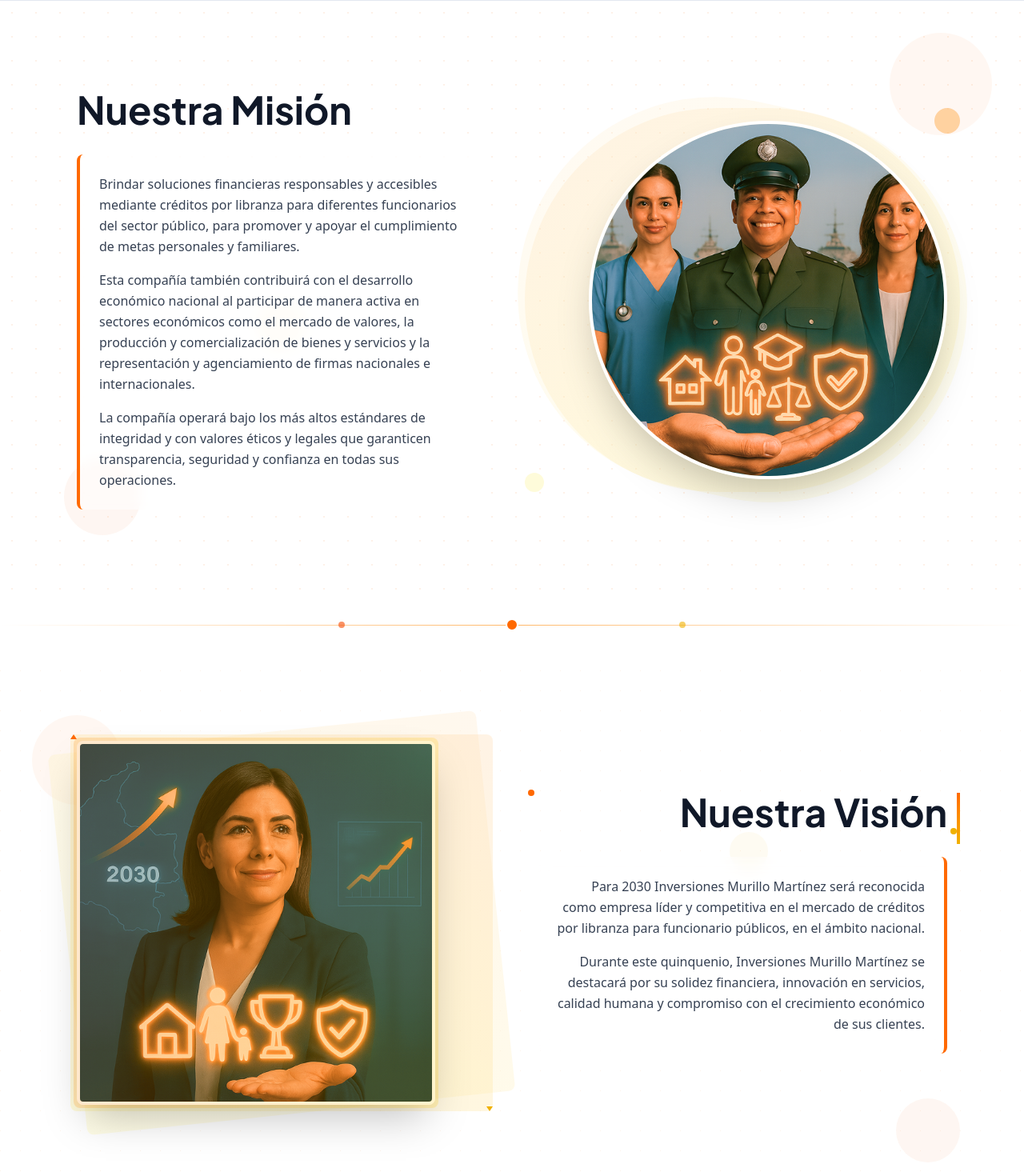
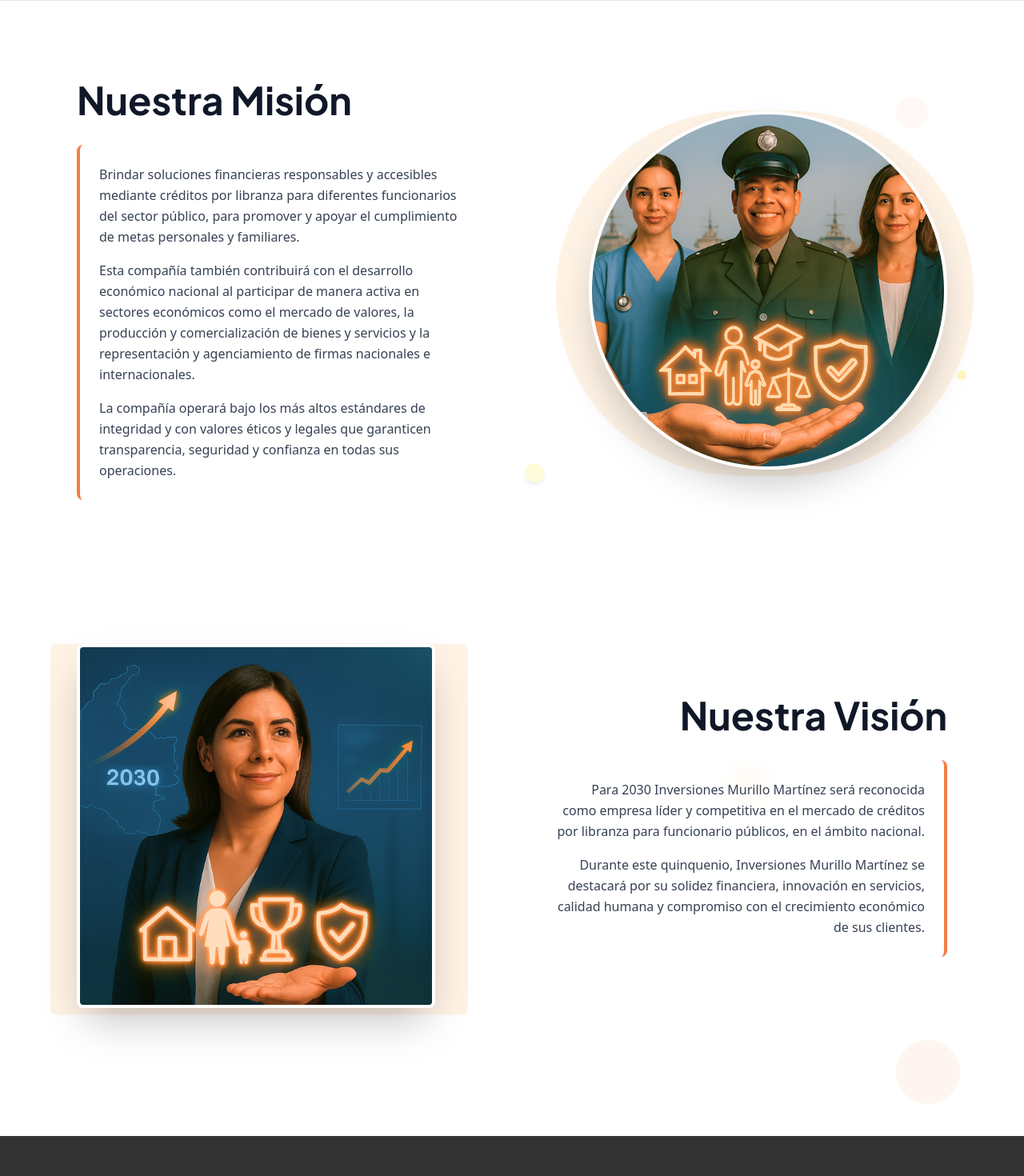
Before and after one commit to OliverVlz/sistema-creditos.client, a React (Vite) app: page /about in a window 1280 px wide. Shown: the part 80-1550 px from the top of the page at 80% size. Built offline with nearby package versions, Linux system fonts and the light colour scheme.

Commit message:
mision-vision, sobre nostros section

```diff
--- a/src/modules/landing/pages/AboutPage/components/MissionVision.tsx
+++ b/src/modules/landing/pages/AboutPage/components/MissionVision.tsx
@@ -4,33 +4,24 @@
 export default function MissionVision() {
   return (
     <>
-      {/* Sección Misión */}
-      <section className="w-full bg-white py-20 md:py-28 relative overflow-hidden">
-        {/* Elementos decorativos de fondo */}
-        <div className="absolute inset-0 opacity-5">
-          <div className="absolute top-10 right-10 w-32 h-32 bg-orange-500 rounded-full"></div>
-          <div className="absolute bottom-20 left-20 w-24 h-24 bg-orange-600 rounded-full"></div>
-          <div className="absolute top-1/2 left-1/4 w-16 h-16 bg-yellow-500 rounded-full"></div>
-        </div>
-
-        {/* Patrón de puntos sutil */}
-        <div className="absolute inset-0 opacity-10">
-          <div className="absolute inset-0" style={{
-            backgroundImage: 'radial-gradient(circle, #f97316 1px, transparent 1px)',
-            backgroundSize: '30px 30px'
-          }}></div>
+      {/* ==================== SECCIÓN MISIÓN ==================== */}
+      <section className="w-full bg-white py-20 md:py-25 relative overflow-hidden">
+        {/* === ELEMENTOS DECORATIVOS DE FONDO === */}
+        <div className="absolute inset-0 opacity-4">
+          {/* Círculo principal grande */}
+          <div className="absolute top-30 right-30 w-10 h-10 bg-orange-500 rounded-full shadow-lg"></div>
+          {/* Círculo pequeño acento */}
         </div>
 
         <div className="mx-auto max-w-6xl px-4 sm:px-6 lg:px-8 relative z-10">
           <div className="grid grid-cols-1 lg:grid-cols-2 gap-12 lg:gap-16 items-center">
-            {/* Texto Misión - Izquierda */}
-            <div className="text-center lg:text-left relative">
-
-              <h3 className="font-plus-jakarta text-2xl md:text-5xl font-bold text-gray-900 mb-8 relative">
+            {/* === TEXTO MISIÓN - IZQUIERDA === */}
+            <div className="text-center lg:text-left">
+              <h3 className="font-plus-jakarta text-2xl md:text-5xl font-bold text-gray-900 mb-8">
                 Nuestra Misión
               </h3>
 
-              <div className="text-base md:text-base text-gray-700 leading-relaxed space-y-4 bg-white/50 backdrop-blur-sm p-6 rounded-lg border-l-4 border-orange-500">
+              <div className="text-base md:text-base text-gray-700 leading-relaxed space-y-4 bg-white/50 backdrop-blur-sm p-6 rounded-lg border-l-4 border-[#F07F44]">
                 <p>
                   Brindar soluciones financieras responsables y accesibles mediante créditos por libranza para diferentes funcionarios del sector público, para promover y apoyar el cumplimiento de metas personales y familiares.
                 </p>
@@ -45,90 +36,60 @@
 
             {/* Imagen Misión - Derecha */}
             <div className="flex justify-center lg:justify-end relative">
-              {/* Fondo decorativo detrás de la imagen */}
-              <div className="absolute inset-0 bg-gradient-to-br from-orange-100 to-yellow-100 rounded-full transform rotate-12 scale-110 opacity-30"></div>
-              <div className="absolute -inset-4 bg-gradient-to-br from-orange-200 to-yellow-200 rounded-full opacity-20"></div>
+              {/* === ELEMENTOS DECORATIVOS FLOTANTES === */}
+              <div className="absolute -bottom-4 -left-4 w-6 h-6 bg-yellow-100 rounded-full opacity-60 shadow-md"></div>
+              <div className="absolute bottom-1/4 -right-6 w-3 h-3 bg-yellow-200 rounded-full opacity-50"></div>
 
-              {/* Círculos decorativos */}
-              <div className="absolute -top-4 -right-4 w-8 h-8 bg-orange-300 rounded-full opacity-60"></div>
-              <div className="absolute -bottom-4 -left-4 w-6 h-6 bg-yellow-100 rounded-full opacity-60"></div>
+              {/* === Sombra sutil naranja === */}
+              <div className="absolute inset-0 bg-orange-400/20 rounded-full transform translate-x-7 translate-y-1 scale-102 opacity-50"></div>
 
-              <div className="relative z-10 transform hover:scale-105 transition-transform duration-300">
+              {/* === Imagen principal === */}
+              <div className="transform hover:scale-105 transition-transform duration-300 relative z-10">
                 <img
                   src={misionImage}
                   alt="Nuestra Misión"
                   className="w-full max-w-md h-auto rounded-full shadow-2xl border-4 border-white"
                 />
-                {/* Efecto de brillo */}
-                <div className="absolute inset-0 rounded-full bg-gradient-to-tr from-transparent via-white/20 to-transparent opacity-0 hover:opacity-100 transition-opacity duration-300"></div>
               </div>
             </div>
           </div>
         </div>
       </section>
 
-      {/* Separador decorativo */}
-      <div className="w-full h-px bg-gradient-to-r from-transparent via-orange-300 to-transparent my-8 relative">
-        <div className="absolute left-1/2 transform -translate-x-1/2 -translate-y-1/2 w-4 h-4 bg-orange-500 rounded-full border-2 border-white"></div>
-        <div className="absolute left-1/3 transform -translate-x-1/2 -translate-y-1/2 w-2 h-2 bg-orange-600 rounded-full opacity-60"></div>
-        <div className="absolute right-1/3 transform translate-x-1/2 -translate-y-1/2 w-2 h-2 bg-yellow-500 rounded-full opacity-60"></div>
-      </div>
-
-      {/* Sección Visión */}
-      <section className="w-full bg-global-11 py-20 md:py-28 relative overflow-hidden">
-        {/* Elementos decorativos de fondo */}
+      {/* ==================== SECCIÓN VISIÓN ==================== */}
+      <section className="w-full bg-global-11 py-20 md:pt-20 md:pb-40 relative overflow-hidden">
+        {/* === ELEMENTOS DECORATIVOS DE FONDO === */}
         <div className="absolute inset-0 opacity-5">
-          <div className="absolute top-20 left-10 w-28 h-28 bg-orange-500 rounded-full"></div>
-          <div className="absolute bottom-10 right-20 w-20 h-20 bg-orange-600 rounded-full"></div>
-          <div className="absolute top-1/3 right-1/4 w-12 h-12 bg-yellow-500 rounded-full"></div>
-        </div>
-
-        {/* Patrón de líneas sutil */}
-        <div className="absolute inset-0 opacity-10">
-          <div className="absolute inset-0" style={{
-            backgroundImage: 'linear-gradient(45deg, #f97316 1px, transparent 1px)',
-            backgroundSize: '25px 25px'
-          }}></div>
+          {/* Círculo secundario mediano */}
+          <div className="absolute bottom-10 right-20 w-20 h-20 bg-orange-600 rounded-full shadow-md"></div>
+          {/* Círculo pequeño acento */}
+          <div className="absolute top-1/3 right-1/4 w-12 h-12 bg-yellow-500 rounded-full shadow-sm"></div>
         </div>
 
         <div className="mx-auto max-w-6xl px-4 sm:px-6 lg:px-8 relative z-10">
           <div className="grid grid-cols-1 lg:grid-cols-2 gap-12 lg:gap-16 items-center">
-            {/* Imagen Visión - Izquierda */}
+            {/* === IMAGEN VISIÓN - IZQUIERDA === */}
             <div className="flex justify-center lg:justify-start relative">
-              {/* Fondo decorativo detrás de la imagen */}
-              <div className="absolute inset-0 bg-gradient-to-bl from-orange-100 to-yellow-100 rounded-lg transform -rotate-6 scale-105 opacity-40"></div>
-              <div className="absolute -inset-2 bg-gradient-to-bl from-orange-200 to-yellow-200 rounded-lg opacity-30"></div>
+              {/* === Sombra sutil naranja cuadrada === */}
+              <div className="absolute inset-0 bg-orange-400/20 rounded-lg transform -translate-x-7 translate-y-1 scale-102 opacity-50"></div>
 
-              {/* Triángulos decorativos */}
-              <div className="absolute -top-2 -left-2 w-0 h-0 border-l-4 border-r-4 border-b-6 border-l-transparent border-r-transparent border-b-orange-500"></div>
-              <div className="absolute -bottom-2 -right-2 w-0 h-0 border-l-4 border-r-4 border-t-6 border-l-transparent border-r-transparent border-t-yellow-500"></div>
-
-              <div className="relative z-10 transform hover:scale-105 transition-transform duration-300">
+              {/* === Imagen principal === */}
+              <div className="transform hover:scale-102 transition-transform duration-300 relative z-10">
                 <img
                   src={visionImage}
                   alt="Nuestra Visión"
-                  className="w-full max-w-md h-auto rounded-lg shadow-2xl border-4 border-white relative"
+                  className="w-full max-w-md h-auto rounded-lg shadow-2xl border-4 border-white"
                 />
-                {/* Marco decorativo */}
-                <div className="absolute -inset-1 bg-gradient-to-r from-orange-400 to-yellow-400 rounded-lg opacity-20"></div>
-                {/* Efecto de overlay al hacer hover */}
-                <div className="absolute inset-0 rounded-lg bg-gradient-to-t from-orange-500/20 via-transparent to-yellow-500/20 opacity-0 hover:opacity-100 transition-opacity duration-300"></div>
               </div>
             </div>
 
-            {/* Texto Visión - Derecha */}
-            <div className="text-center lg:text-right relative">
-              {/* Línea decorativa */}
-              <div className="absolute -right-4 top-0 w-1 h-16 bg-gradient-to-b from-orange-500 to-yellow-500 lg:block hidden"></div>
-
-              <h3 className="font-plus-jakarta text-2xl md:text-5xl font-bold text-gray-900 mb-8 relative">
+            {/* === TEXTO VISIÓN - DERECHA === */}
+            <div className="text-center lg:text-right">
+              <h3 className="font-plus-jakarta text-2xl md:text-5xl font-bold text-gray-900 mb-8">
                 Nuestra Visión
-                {/* Elementos decorativos pequeños */}
-                <div className="absolute -top-1 -left-3 w-2 h-2 bg-orange-500 rounded-full"></div>
-                <div className="absolute -bottom-1 -right-3 w-2 h-2 bg-yellow-500 rounded-full"></div>
               </h3>
 
-              <div className="text-base md:text-base text-gray-700 leading-relaxed space-y-4 bg-white/30 backdrop-blur-sm p-6 rounded-lg border-r-4 border-orange-500">
+              <div className="text-base md:text-base text-gray-700 leading-relaxed space-y-4 bg-white/30 backdrop-blur-sm p-6 rounded-lg border-r-4 border-[#F07F44]">
                 <p>
                   Para 2030 Inversiones Murillo Martínez será reconocida como empresa líder y competitiva en el mercado de créditos por libranza para funcionario públicos, en el ámbito nacional.
                 </p>
```
